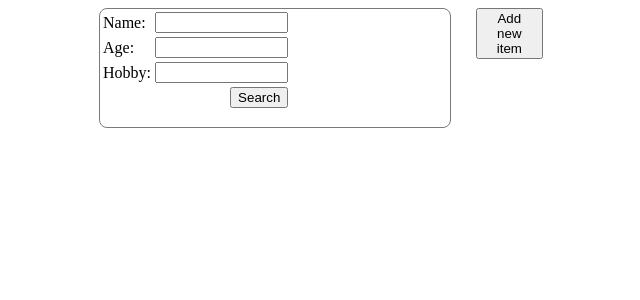
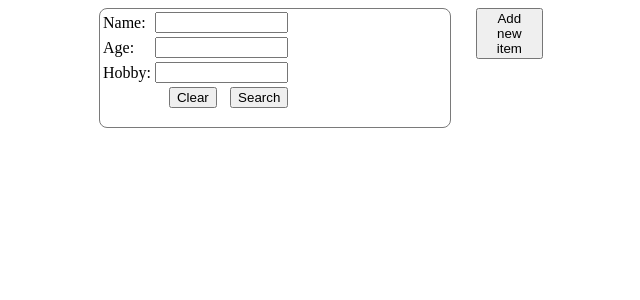
Before and after one commit to marica-aldman/EDP, a PHP site: page / in a window 1280 px wide. Shown: the top 300 px of the page, without its empty margins (291-931 px from the left). Run offline with PHP 8.4, Linux system fonts and the light colour scheme; data that the repository does not hold is empty.

Commit message:
added clear button

```diff
--- a/EDPcode/source/CSS/main.css
+++ b/EDPcode/source/CSS/main.css
@@ -34,7 +34,8 @@ main {
 }
 
 .search button {
-    float:right;
+    float: right;
+    margin-left: 1em;
 }
 
 .resultsection {
--- a/EDPcode/source/PHP/main.php
+++ b/EDPcode/source/PHP/main.php
@@ -277,6 +277,7 @@ if($save){
                         </td>
                         <td>
                             <button name="search" type="submit">Search</button>
+                            <button name="cancel" type="submit">Clear</button>
                         </td>
                     </tr>
                 </tbody>
```
